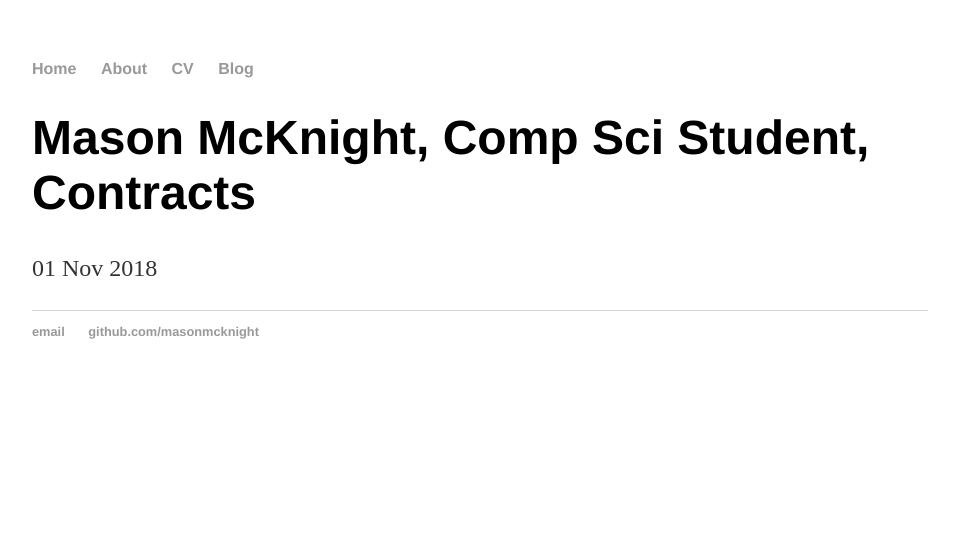
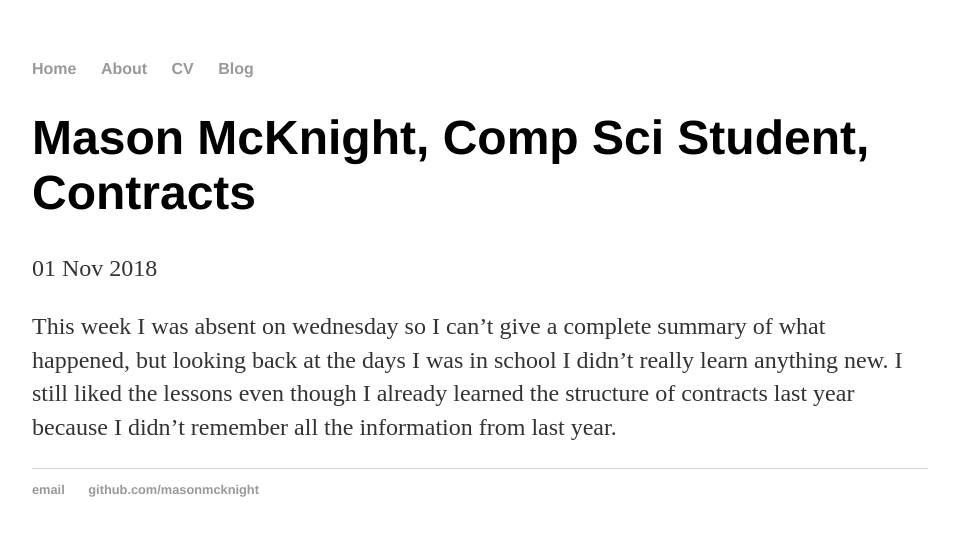
Before and after one commit to masonm6137/mas, a Jekyll site: the page built from _posts/2018-11-1-Mason-McKnight-contracts-reflection.md, in a window 1280 px wide. Shown: the top 536 px of the page, without its empty margins (160-1119 px from the left). Built offline with Jekyll 4.4.1, drawn with Linux system fonts in a browser that asks for light colours.

Commit message:
Update 2018-11-1-Mason-McKnight-contracts-reflection.md

```diff
--- a/_posts/2018-11-1-Mason-McKnight-contracts-reflection.md
+++ b/_posts/2018-11-1-Mason-McKnight-contracts-reflection.md
@@ -3,3 +3,5 @@ layout: post
 title: "Mason McKnight, Comp Sci Student, Contracts"
 date: 2018-11-1
 ---
+
+This week I was absent on wednesday so I can't give a complete summary of what happened, but looking back at the days I was in school I didn't really learn anything new. I still liked the lessons even though I already learned the structure of contracts last year because I didn't remember all the information from last year.
```
